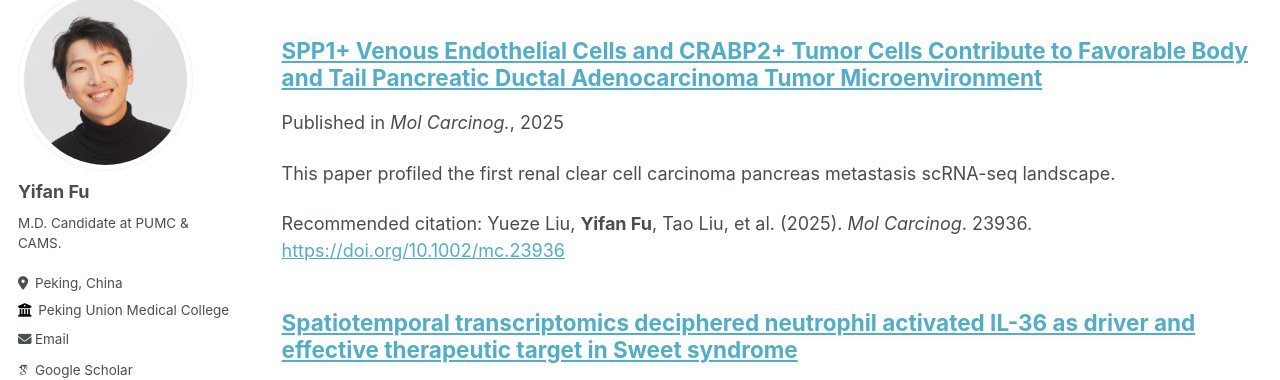
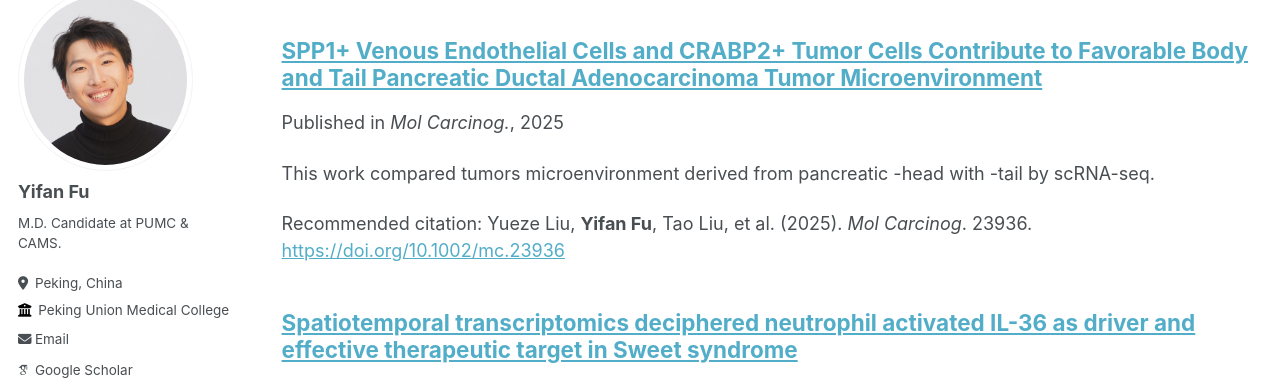
Before and after one commit to yifanfu01/yifanfu01.github.io, a Jekyll site: the page built from _pages/collection-archive.html, in a window 1280 px wide and 900 px high, scrolled down 1733 px. Shown: the part 97-477 px from the top of the window. Built offline with Jekyll 4.4.1, drawn with Linux system fonts in a browser that asks for light colours; some web fonts are replaced.

Commit message:
Update 2025MCAR.md

```diff
--- a/_publications/2025MCAR.md
+++ b/_publications/2025MCAR.md
@@ -2,7 +2,7 @@
 title: "SPP1+ Venous Endothelial Cells and CRABP2+ Tumor Cells Contribute to Favorable Body and Tail Pancreatic Ductal Adenocarcinoma Tumor Microenvironment"
 collection: publications
 permalink: /publication/mc2025
-excerpt: 'This paper profiled the first renal clear cell carcinoma pancreas metastasis scRNA-seq landscape.'
+excerpt: 'This work compared tumors microenvironment derived from pancreatic -head with -tail by scRNA-seq.'
 date: 2025-06-12
 venue: 'Mol Carcinog.'
 paperurl: 'https://doi.org/10.1002/mc.23936'
```
